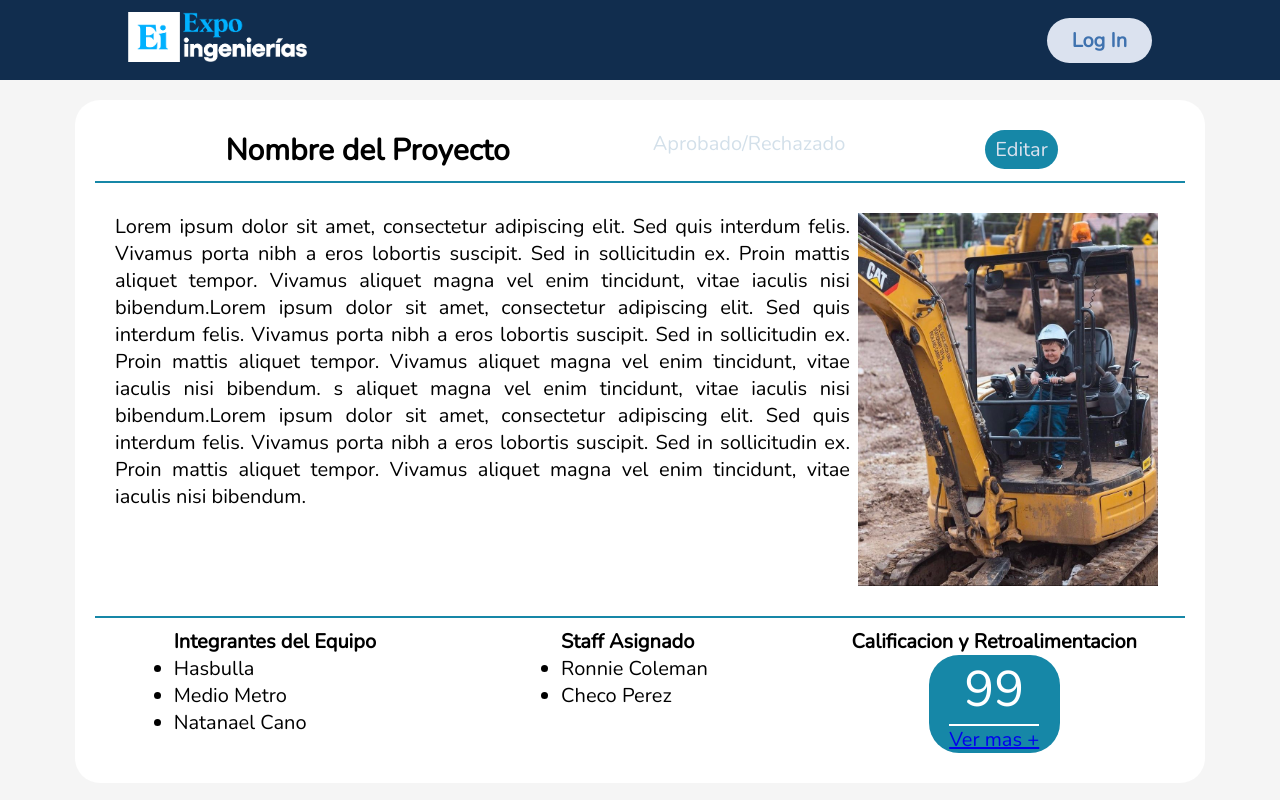
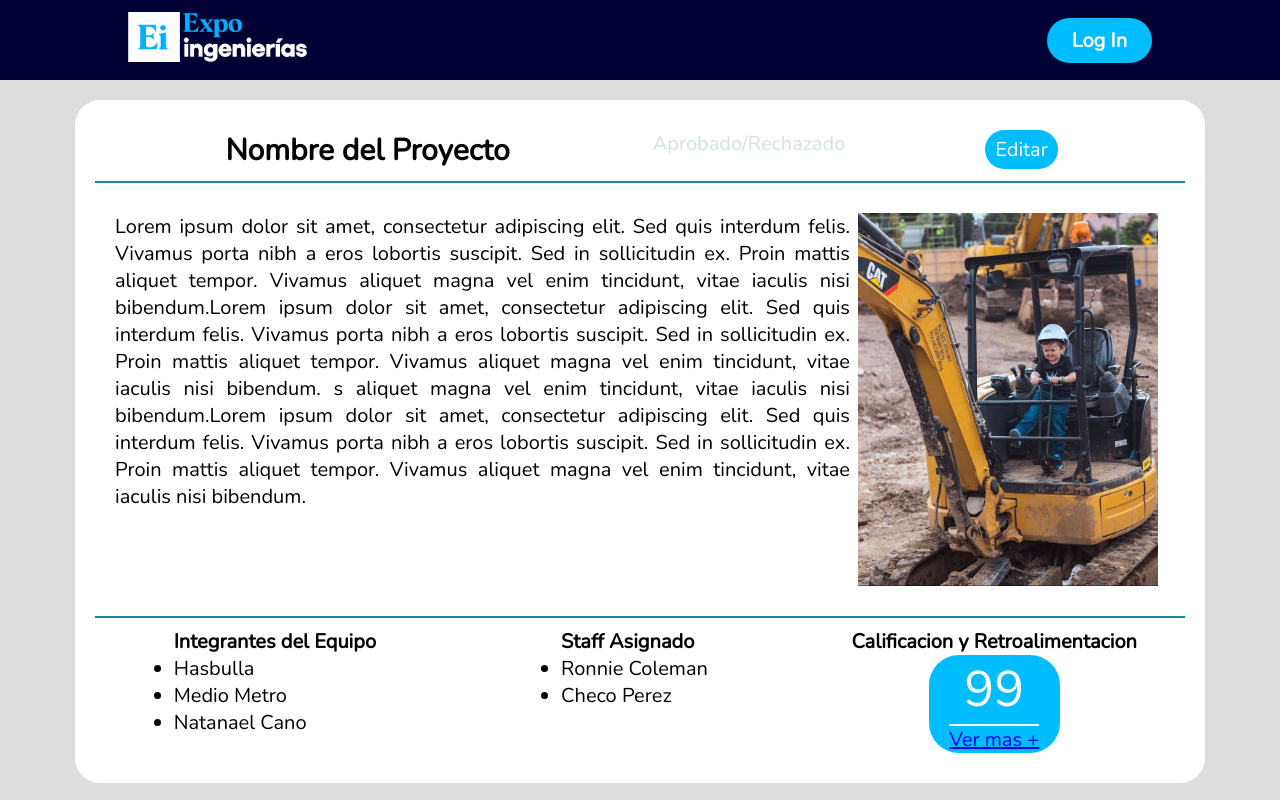
Before and after one commit to OshkarVTec/ExpoIngenieriasWeb, a PHP site: page /proyecto.html in a window 1280 px wide. Run offline with PHP 8.4, Linux system fonts and the light colour scheme.

Commit message:
rafa colors

```diff
--- a/CSS/style.css
+++ b/CSS/style.css
@@ -1,6 +1,18 @@
 @import url('https://fonts.googleapis.com/css2?family=Nunito&display=swap');
 
+:root{
+  --background: #F5F5F5;
+  --main: #112D4E;
+  --wordaccent1: #3F72AF;
+  --wordaccentbg1: #DBE2EF;
+  --wordaccent2: #1687A7;
 
+  --backgroundR: #DDDDDD;
+  --mainR: #000035;
+  --wordaccent1R: #00BDFF;
+  --wordaccentbg1R: white;
+  --wordaccent2R: #00a2dd;
+}
 
 *{
     box-sizing: border-box;
@@ -12,16 +24,11 @@
 }
 
 body {
-    background-color: #F5F5F5;
+    background-color: var(--backgroundR);
   }
 
-#textInput {
-  background-color: #DBE2EF;
-  color: rgb(0, 0, 0);
-}
-
 .header{
-  background-color: #112D4E;
+  background-color: var(--mainR);
   display: flex;
   justify-content: space-between;
   align-items: center;
@@ -45,39 +52,11 @@ body {
   transform: scale(1.2);
 }
 
-.header .bar{
-  list-style: none;
-}
-
-.header .bar li{
-  display: inline-block;
-  padding: 0 20px;
-}
-
-.header .bar a{
-  font-size: 700;
-  color:#DBE2EF;
-  text-decoration: none;
-}
-
-.header .bar li:hover{
-  transform: scale(1.1);
-}
-
-.header .bar p{
-  font-size: 600;
-  color: #3F72AF;
-}
-
-.header .bar li a:hover{
-  color: #3F72AF
-}
-
 .header .btn button{
   font-weight: 700;
-  color: #3F72AF;
+  color: var(--wordaccentbg1R);
   padding: 9px 25px;
-  background: #DBE2EF;
+  background: var(--wordaccent1R);
   border: none;
   border-radius: 50px;
   cursor: pointer;
@@ -85,8 +64,8 @@ body {
 }
 
 .header .btn button:hover{
-  background-color: #3F72AF;
-  color: #DBE2EF;
+  /*background-color: var(--wordaccent2R);
+  color: var(--wordaccentbg1R); */
   transform: scale(1.1);
 }
 
@@ -114,9 +93,9 @@ body {
   color: #D3E0EA;
 }
 .btn button{
-  color: #DBE2EF;
+  color: var(--wordaccentbg1R);
   padding: 6px 10px;
-  background: #1687A7;
+  background: var(--wordaccent1R);
   border: none;
   border-radius: 30px;
   cursor: pointer;
@@ -124,8 +103,8 @@ body {
 }
 
 .btn button:hover{
-  background-color: #DBE2EF;
-  color: #1687A7;
+  /*background-color: var(--wordaccent2R);
+  color: var(--wordaccentbg1R); */
   transform: scale(1.1);
 }
 
@@ -160,7 +139,7 @@ body {
   }
 
   .thirdrow .calbox{
-    background-color: #1687A7;
+    background-color: var(--wordaccent1R);
     color: #FFFFFF;
     border-radius: 30px;
     display: grid;
```
